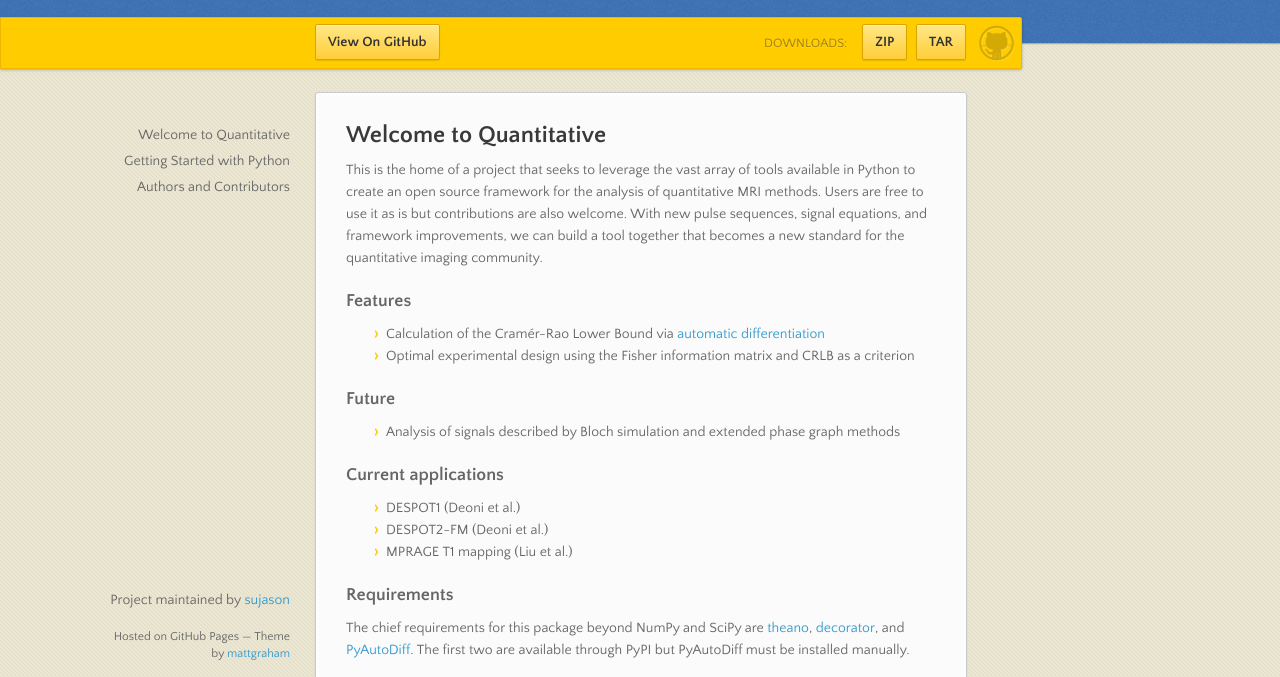
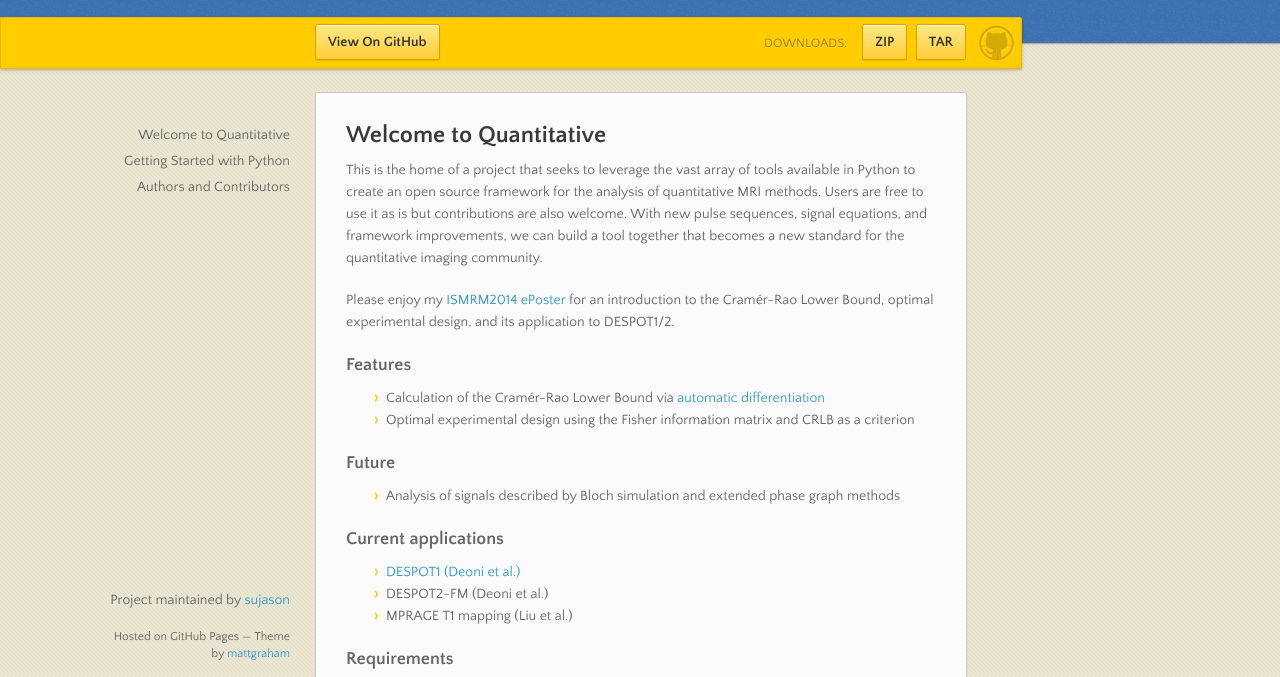
Before and after one commit to sujason/quantitative, a plain HTML site: page index.html in a window 1280 px wide. Shown: the part 98-775 px from the top of the page. Drawn offline with nearby package versions, Linux system fonts and the light colour scheme.

```diff
--- a/index.html
+++ b/index.html
@@ -44,6 +44,8 @@
 
 <p>This is the home of a project that seeks to leverage the vast array of tools available in Python to create an open source framework for the analysis of quantitative MRI methods.  Users are free to use it as is but contributions are also  welcome.  With new pulse sequences, signal equations, and framework improvements, we can build a tool together that becomes a new standard for the quantitative imaging community.</p>
 
+<p>Please enjoy my <a href="http://www.stanford.edu/%7Esujason/MR/ISMRM2014-PCVFAv3.pptx">ISMRM2014 ePoster</a> for an introduction to the Cramér-Rao Lower Bound, optimal experimental design, and its application to DESPOT1/2.</p>
+
 <h3>
 <a name="features" class="anchor" href="#features"><span class="octicon octicon-link"></span></a>Features</h3>
 
@@ -60,7 +62,7 @@
 <a name="current-applications" class="anchor" href="#current-applications"><span class="octicon octicon-link"></span></a>Current applications</h3>
 
 <ul>
-<li>DESPOT1 (Deoni et al.)</li>
+<li><a href="http://www.stanford.edu/%7Esujason/MR/ISMRM2014-PCVFAv3.pptx">DESPOT1 (Deoni et al.)</a></li>
 <li>DESPOT2-FM (Deoni et al.)</li>
 <li>MPRAGE T1 mapping (Liu et al.)</li>
 </ul><h3>
```
Also changed, not shown: params.json (+1 -1 lines).
